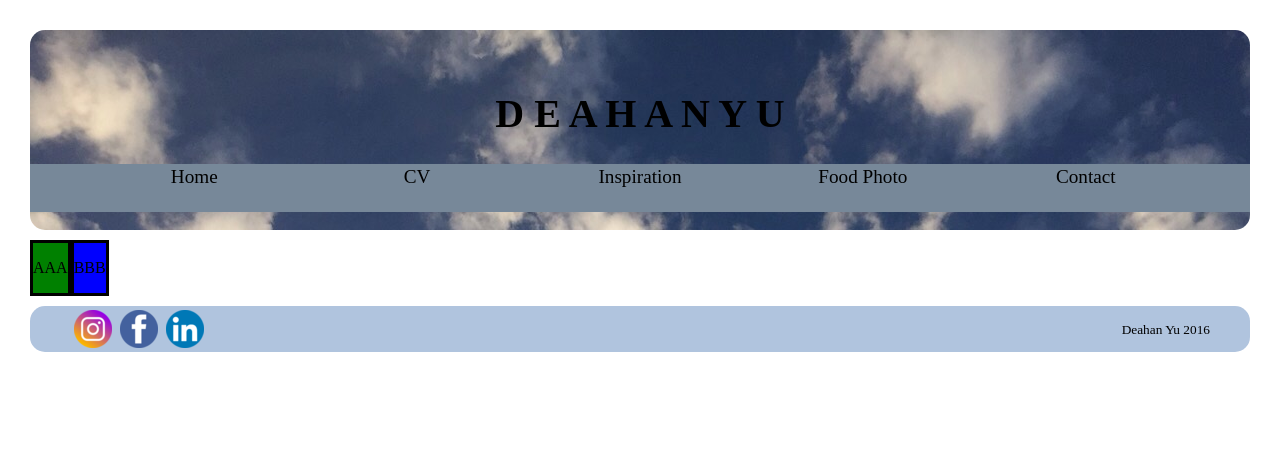
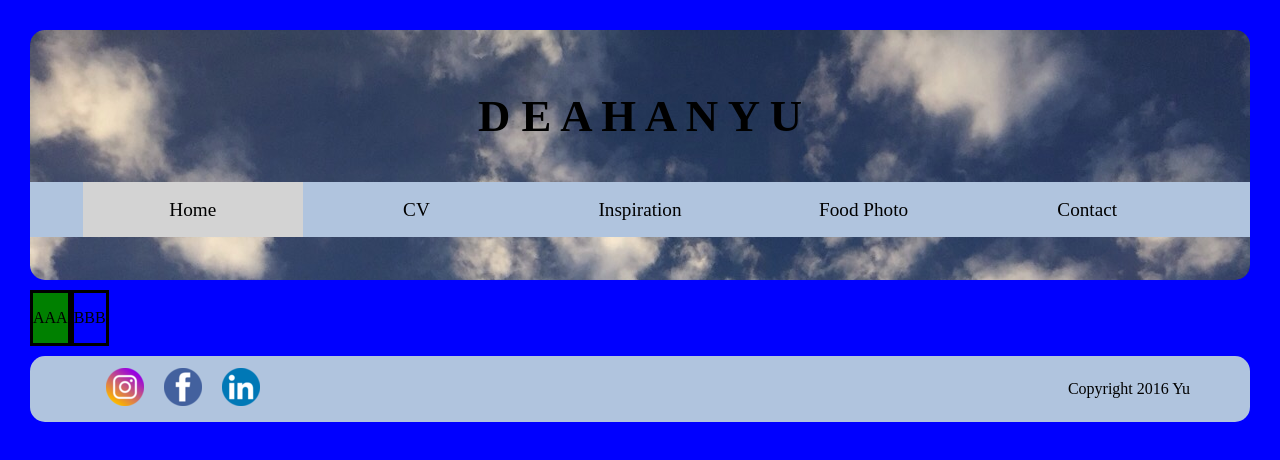
Before and after one commit to deahanyu/SI539, a plain HTML site: page index.html in a window 1280 px wide. Drawn offline with Linux system fonts and the light colour scheme.

Commit message:
Worked more on Media Queries and Dropdown menubar

```diff
--- a/assets/stylesheets/stylesheets.css
+++ b/assets/stylesheets/stylesheets.css
@@ -1,103 +1,250 @@
-/*
-phone ~ 770 ~  Tablet  ~ 990 ~ computer
-*/
 
-/* =====================
+
+/* ===============================================================
 For all pages
-====================== */
+================================================================ */
 
 body{
 	margin:30px;
 	font-family: serif,Courier,Helvetica;
-
-}
-/* -----------
-header
------------ */
-.headerBox{
-	background-image : url('../images/header/sky.jpg');
-	/*background: #B0C4DE;*/	/*background-image : url('../images/header/sky.jpg');*/
-	border-radius: 15px;
-	height:200px;
-	margin-bottom: 10px;
-
 }
 
 h1{
 	text-align: center;
-	padding-top: 60px;  /*FIX THIS CALCULATE NUMBERS*/
-	font-size: 2.5em;
+	padding-top: 30px;
+	padding-bottom:10px;
+	font-size: 1.5em;
+}
+/* --------------------------------------------------------------
+For all pages header
+-------------------------------------------------------------- */
+.headerBox{
+	border-radius: 15px;
+	height:126px;
+	margin-bottom: 10px;
+	background-image : url('../images/header/sky.jpg');
 }
 
 .headerNav{
 	list-style-type: none;
 	height: 22%;
     margin: 0;
-    padding: 2px;
-    overflow: hidden;
-    background: #778899;
+    padding: 0px;
+    background: #B0C4DE;
     text-align: center;
 }
 
 .headerNav li {
-	display: inline-block;
     width: 18%;
     height:100%;
     text-align: center;
 }
+
 .headerNav li a {
     color: black;
     text-decoration: none;
     display: inline-block;
     width: 100%;
     height:100%;
-    font-size: 1.2em;
-    /*vertical-align: middle;*/
 
 }
 
 .headerNav li a:hover{
 	box-sizing: border-box;
     background-color: #D3D3D3;
+}
+#indexBody li#index a, #cvBody li#cv a,#inspirationBody li#inspiration a,#foodPhotoBody li#foodPhoto a,#contactBody li#contact a{ 	box-sizing: border-box;
+    background-color: #D3D3D3; }
 
-}
-/*
-li a:active {
-	background-color: #B6B6B6;
-}*/
 
-/* -----------
-footer
------------ */
+/* --------------------------------------------------------------
+For all pages footer
+-------------------------------------------------------------- */
 .footerBox{
 	background: #B0C4DE;
 	border-radius: 15px;
 	margin-top: 10px;
-	height: 46px;
+	height: 66px;
 }
 
-.footerNav{
-	display:inline-block;
-	list-style-type: none;
-	float:left;
-	margin: 0 auto ;
-	padding:4px 0px 0px 40px;
-   text-align: right;
+.footerNav {
+    list-style-type: none;
+    margin: 0 auto;
+    padding-left: 0;
+    padding-top:6px;
+    text-align: center;
 }
+
 .footerBox li {
 	display: inline-block;
-	padding-left: 4px;
+	padding: 0px 20px;
 }
+small {
+    display: block;
+    text-align: center;
+}
+
+
+
+
+/* ===============================================================
+Media Queries
+================================================================ */
+/* ===============================================================
+====================================================
+====================================================
+Media Queries          *****TABLET*****
+====================================================
+====================================================
+================================================================ */
+
+@media screen and (min-width: 768px) {
+	body{background-color:yellow;}
+	h1{
+	padding-top: 44px;
+	font-size: 2.5em;
+	}
+	.dropdown{
+		display:none;
+	}
+/* --------------------------------------------------------------
+MEDIA Tablet SIZE header
+-------------------------------------------------------------- */
+
+	.headerBox{
+	height:200px;
+	}
+	.headerNav{
+ 	overflow: hidden;
+	}
+
+	.headerNav li {
+	display: inline-block;
+	}
+
+	.headerNav li a {
+    line-height: 44px;
+    font-size: 1em;
+	}
+}
+
+
+
+
+/* ===============================================================
+====================================================
+====================================================
+Media Queries          *****DESKTOP*****
+====================================================
+====================================================
+================================================================ */
+
+@media screen and (min-width: 1024px) {
+
+	body{background-color:blue;}
+
+	h1{
+	padding-top: 60px;
+	font-size: 2.8em;
+	}
+	.dropdown{
+		display:none;
+	}
+
+/* --------------------------------------------------------------
+MEDIA COMPUTER SIZE header
+-------------------------------------------------------------- */
+	.headerBox{
+		height:250px;
+	}
+	.headerNav{
+    overflow: hidden;
+	}
+
+	.headerNav li {
+	display: inline-block;
+	}
+
+	.headerNav li a {
+  	line-height: 55px;
+  	font-size: 1.2em;
+	}
+
+/* --------------------------------------------------------------
+MEDIA COMPUTER SIZE footer
+-------------------------------------------------------------- */
+	.footerNav{
+	display:inline-block;
+	float:left;
+	padding:12px 0px 0px 60px;
+   	text-align: right;
+
+	}
+	.footerBox li {
+	padding: 0px 0px 0px 16px;
+	}
 small{
+	font-size: 1em;
 	float:right;
-	padding:15.5px 40px;
+	padding:24px 60px;
+	}
+
 }
-/* =====================
+/* ===============================================================
+====================================================
+====================================================
+Media Queries          *****Only Phone*****
+====================================================
+====================================================
+================================================================ */
+@media screen and (max-width: 767px) {
+	.dropdownBox {
+	display:block;
+    width:100%;
+	}
+	.dropdown {
+    background-color: #B0C4DE;
+  	border-radius: 0px 0px 15px 15px;
+    padding: 12px;
+    font-size: 1em;
+    border: none;
+    cursor: pointer;
+    width:100%;
+    opacity:0.5;
+    font-family:serif,Courier,Helvetica;
+	}
+	.headerNav {
+    display: none;
+	height: 22%;
+    margin: 0;
+    padding: 0px;
+    background: #B0C4DE;
+    text-align: center;
+    opacity:0.9;
+	}
+.headerNav li {
+    width: 100%;
+}
+.headerNav li a {
+    padding: 11.5px 16px;
+
+}
+.dropdownBox:hover .headerNav {
+	box-sizing: border-box;
+    display: block;
+}
+
+.dropdownBox:hover .dropdown {
+    background-color: transparent;
+}
+}
+
+/* ===============================================================
 Index page
-====================== */
-/* -----------
-section or contents
------------ */
+================================================================ */
+/* --------------------------------------------------------------
+Index page section or content
+-------------------------------------------------------------- */
 section{
 	    display:table-cell;
     	margin:0 auto;
@@ -111,31 +258,37 @@ section{
 	background-color: blue;
 	border: 3px solid black;
 }
-/* =====================
-About page
-====================== */
-/*-----------
-section or contents
------------ */
+/* ===============================================================
+cv page
+================================================================ */
+/* --------------------------------------------------------------
+cv page section or content
+-------------------------------------------------------------- */
 section{
 	    display:table-cell;
     	margin:0 auto;
 }
-#aboutA{
+#cvA{
 	background-color: green;
 	border: 3px solid black;
 
 }
-#aboutB{
+#cvB{
 	background-color: blue;
 	border: 3px solid black;
 }
-/* =====================
-Research page
-====================== */
-/* =====================
-Photo page
-====================== */
+/* ===============================================================
+inspiration page
+================================================================ */
+/* --------------------------------------------------------------
+inspiration page section or content
+-------------------------------------------------------------- */
+/* ===============================================================
+photo page
+================================================================ */
+/* --------------------------------------------------------------
+photo page section or content
+-------------------------------------------------------------- */
 #photoA{
 
 }
@@ -162,6 +315,6 @@ div.img img {
     width: 100%;
     height: auto;
 }
-/* =====================
+/* ===============================================================
 Contact page
-====================== */
+================================================================ */
--- a/index.html
+++ b/index.html
@@ -4,30 +4,35 @@
 	<meta charset="UTF-8">
 	<title>Deahan Yu</title>
 	<link rel="stylesheet" type="text/css" href="assets/stylesheets/stylesheets.css"/>
+	<meta name="viewport" content="width=device-width" initial-scale="1">
 
 </head>
 <body>
-	<div>
+	<div id="indexBody"> <!-- ******************* -->
 
 	<header>
 		<div class="headerBox">
 		<h1>D E A H A N Y U</h1>
+			<div class="dropdownBox">
+			<button class="dropdown">Menu</button>
 			<ul class="headerNav">
-				<li><a href="index.html">Home</a></li>
-				<li><a href="cv.html">CV</a></li>
-				<li><a href="inspiration.html">Inspiration</a></li>
-				<li><a href="foodphoto.html">Food Photo</a></li>
-				<li><a href="contact.html">Contact</a></li>
+				<li id="index"><a href="index.html">Home</a></li>
+				<li id="cv"><a href="cv.html">CV</a></li>
+				<li id="inspiration"><a href="inspiration.html">Inspiration</a></li>
+				<li id="foodPhoto"><a href="foodphoto.html">Food Photo</a></li>
+				<li id="contact"><a href="contact.html">Contact</a></li>
 			</ul>
+			</div>
 		</div>
 	</header>
-	<section id="indexA">
+
+	<section id="indexA"><!-- ******************* -->
 		<div class="">
 		<p>AAA</p>
 		</div>
 	</section>
 
-	<section id="indexB">
+	<section id="indexB"><!-- ******************* -->
 		<p>BBB</p>
 		<div>
 
@@ -40,7 +45,7 @@
 	          <li><a href="https://www.facebook.com/dae.yu"><img src="assets/images/footer/facebook.png" alt="facebook"></a></li>
 	          <li><a href="https://www.linkedin.com/in/deahan-yu-893497a2"><img src="assets/images/footer/linkedin.png" alt="linkedin"></a></li>
 	        </ul>
-	        <small>Deahan Yu 2016</small>
+	        <small>Copyright 2016 Yu</small>
       	</div>
 	</footer>
 	</div>
```
Also changed, not shown: foodphoto.html (+1 -0 lines).
